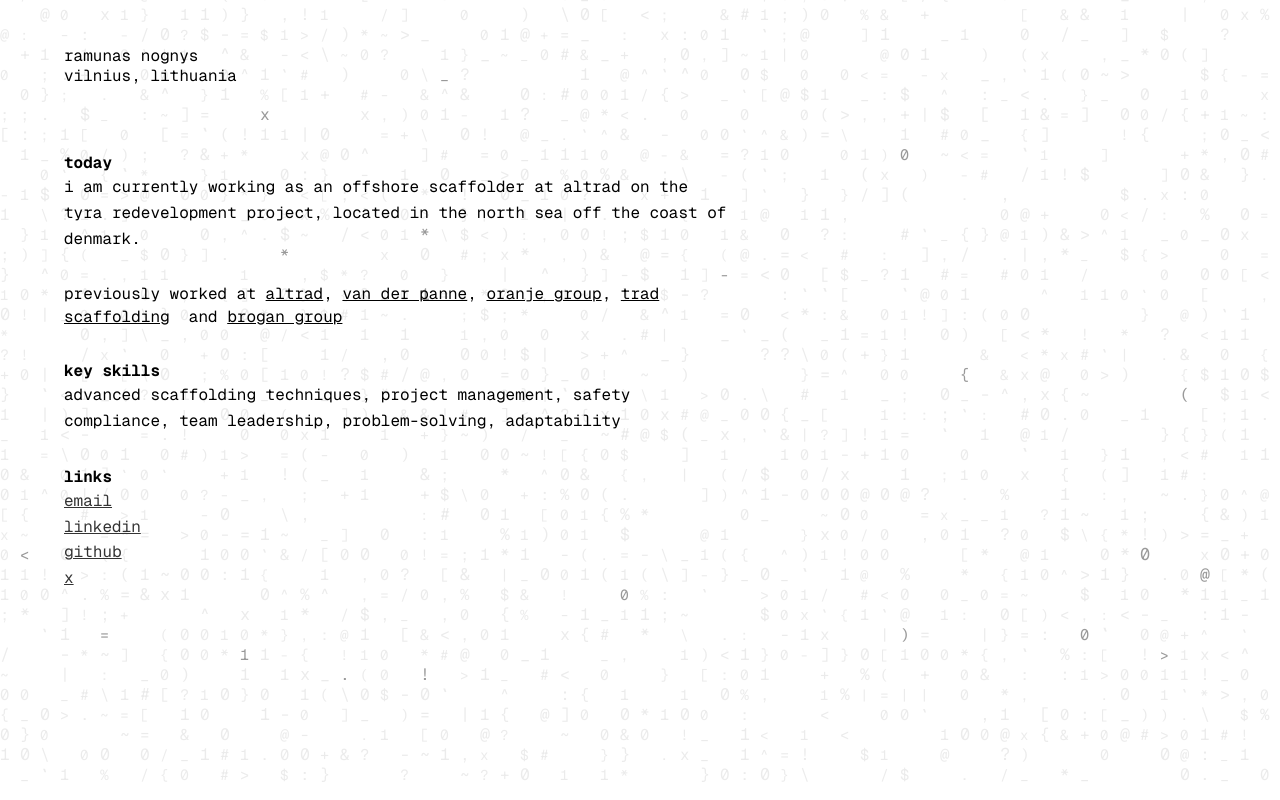
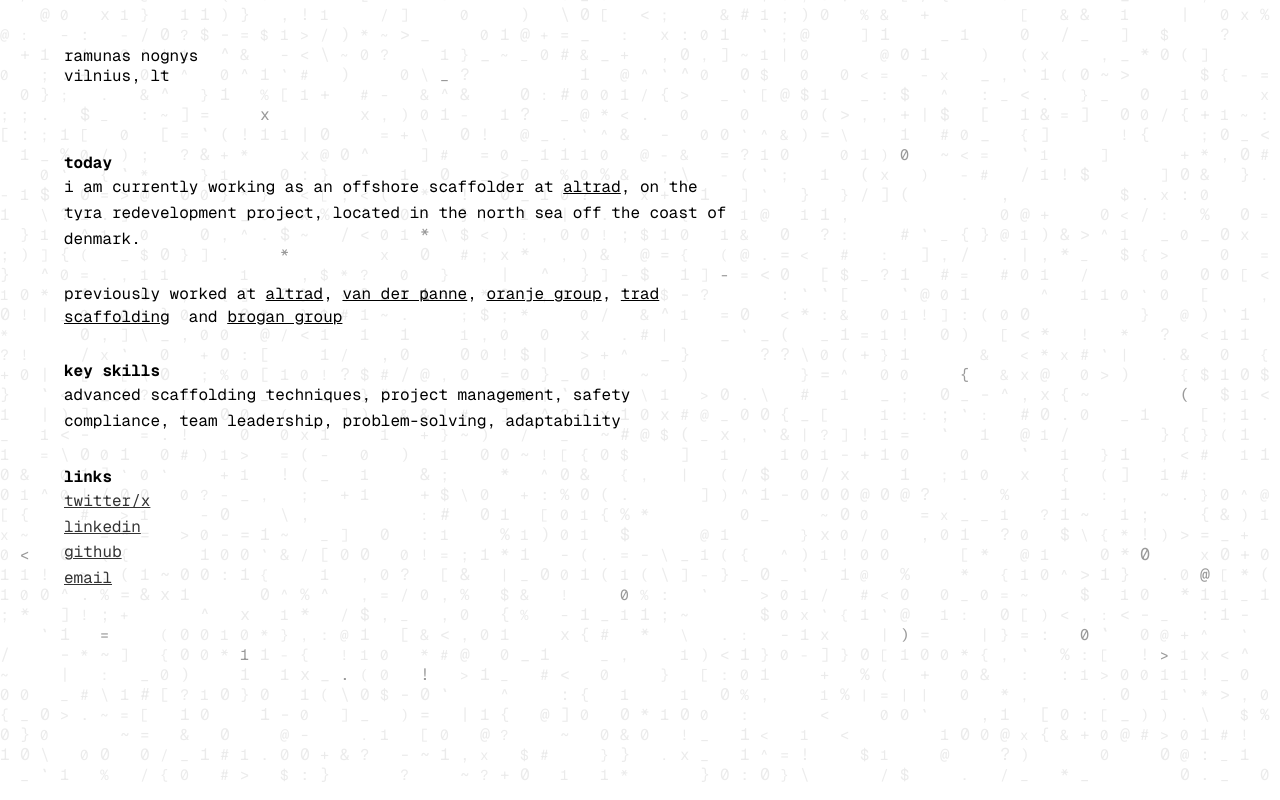
Before and after one commit to ramunasnognys/r-nognys-portfolio-v1, a Next.js app: page / in a window 1280 px wide. Built offline with nearby package versions, Linux system fonts and the light colour scheme.

Commit message:
minor UX updates

```diff
--- a/app/components/profile.tsx
+++ b/app/components/profile.tsx
@@ -7,7 +7,7 @@
       <div className="w-1/2 bg-white p-8 shadow-sm rounded-sm font-mono text-sm leading-relaxed overflow-y-auto max-h-screen">
         <header className="mb-8 flex items-center">
           <h1 className="text-lg font-bold mr-2">Ramunas Nognys</h1>
-          <span className="leading-loose">Vilnius, Lithuania</span> {/* Added line height */}
+          <span className="leading-loose">Vilnius, lt</span> {/* Added line height */}
         </header>
 
         <section className="mb-8">
@@ -15,7 +15,7 @@
             <strong>today</strong> {/* Made bold */}
           </h2>
           <p>
-            I am currently working as an offshore scaffolder at Altrad on the Tyra Redevelopment Project, located in the North Sea off the coast of Denmark.
+            I am currently working as an offshore scaffolder at <Link href="https://uk.altradservices.com/" className="underline">altrad</Link>, on the Tyra Redevelopment Project, located in the North Sea off the coast of Denmark.
           </p>
         </section>
 
@@ -23,12 +23,12 @@
           <h2 className="font-bold mb-2">
             previously worked at {/* Made bold */}
             <span className="font-semibold">
-              <Link href="https://example.com/altrad" className="underline">altrad</Link>,&nbsp;
-              <Link href="https://example.com/van-der-panne" className="underline">van der panne</Link>,&nbsp;
-              <Link href="https://example.com/oranje-group" className="underline">oranje group</Link>,&nbsp;
-              <Link href="https://example.com/trad-scaffolding" className="underline">trad scaffolding</Link>&nbsp;
+              <Link href="https://uk.altradservices.com/" className="underline">altrad</Link>,&nbsp;
+              <Link href="https://panne.nl/en/" className="underline">van der panne</Link>,&nbsp;
+              <Link href="https://www.oranjegroep.com/" className="underline">oranje group</Link>,&nbsp;
+              <Link href="https://www.tradscaffolding.com/" className="underline">trad scaffolding</Link>&nbsp;
               and&nbsp;
-              <Link href="https://example.com/brogan-group" className="underline">brogan group</Link>
+              <Link href="https://www.brogangroup.com/" className="underline">brogan group</Link>
             </span>
           </h2>
         </section>
@@ -48,9 +48,9 @@
             <strong>links</strong> {/* Made bold */}
           </h2>
           <ul>
-            <li className="mb-2">
-              <Link href="mailto:ramunas.nognys@example.com" className="underline" aria-label="Send email to Ramunas Nognys">
-                email
+            <li>
+              <Link href="https://x.com/RamunasNognys" className="underline" aria-label="visit Ramunas Nognys' X profile">
+                twitter/x
               </Link>
             </li>
             <li className="mb-2">
@@ -58,17 +58,17 @@
                 linkedin
               </Link>
             </li>
-
             <li>
               <Link href="https://github.com/ramunasnognys" className="underline" aria-label="visit Ramunas Nognys' github profile">
                 github
               </Link>
             </li>
-            <li>
-              <Link href="https://x.com/RamunasNognys" className="underline" aria-label="visit Ramunas Nognys' X profile">
-                x
+            <li className="mb-2">
+              <Link href="mailto:ramunas.nognys@example.com" className="underline" aria-label="Send email to Ramunas Nognys">
+                email
               </Link>
             </li>
+
           </ul>
         </section>
       </div>
--- a/app/globals.css
+++ b/app/globals.css
@@ -16,6 +16,7 @@
   -ms-user-select: none;
   user-select: none;
   text-align: left; /* Align text to the left */
+
 }
 
 /* Set all headings and paragraphs to have the same font size */
@@ -173,3 +174,26 @@
 }
 
 /* Style for the background ASCII art */
+
+
+
+/* Highlight Text Style */
+.highlight {
+  background-color: black;
+  color: white;
+  padding: 0.2rem;
+  border-radius: 0;
+  display: inline-block;
+  line-height: 1;
+}
+
+.highlight * {
+  color: white !important;
+}
+
+
+/* Style for selected text */
+::selection {
+  background-color: #000000; /* Background color for selected text */
+  color: white; /* Text color for selected text */
+}
--- a/app/page.tsx
+++ b/app/page.tsx
@@ -12,7 +12,6 @@
     <main className="relative h-screen w-screen ">
       <div className="profile-container absolute">
         <Profile />
-        {/* <ASCIIBackground /> */}
       </div>
     </main>
   )
```
